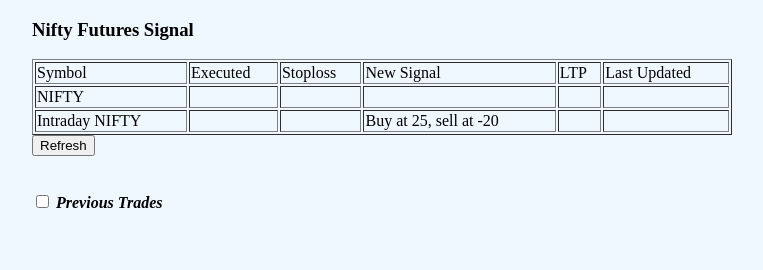
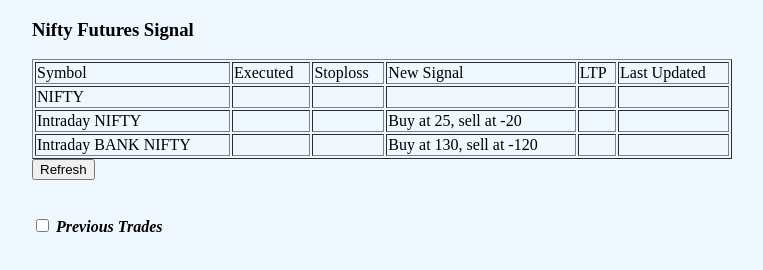
Before and after one commit to EpeniBot/trading, a plain HTML site: page index.html in a window 1280 px wide. Shown: the whole page, without its empty margins (288-1051 px from the left). Drawn offline with nearby package versions, Linux system fonts and the light colour scheme; no server answers.

Commit message:
Update index.html

```diff
--- a/index.html
+++ b/index.html
@@ -42,6 +42,15 @@
 <td></td>
 
 </tr>
+<tr>
+<td>Intraday BANK NIFTY</td>
+<td></td>
+<td></td>
+<td>Buy at {{signal['BN_PID_MAX'] + 130}}, sell at  {{signal['BN_PID_MIN'] - 120}} </td>
+<td></td>
+<td></td>
+
+</tr>
 </tbody>
 </table>
 <button type="button" ng-click="loadData()">Refresh</button>
```
